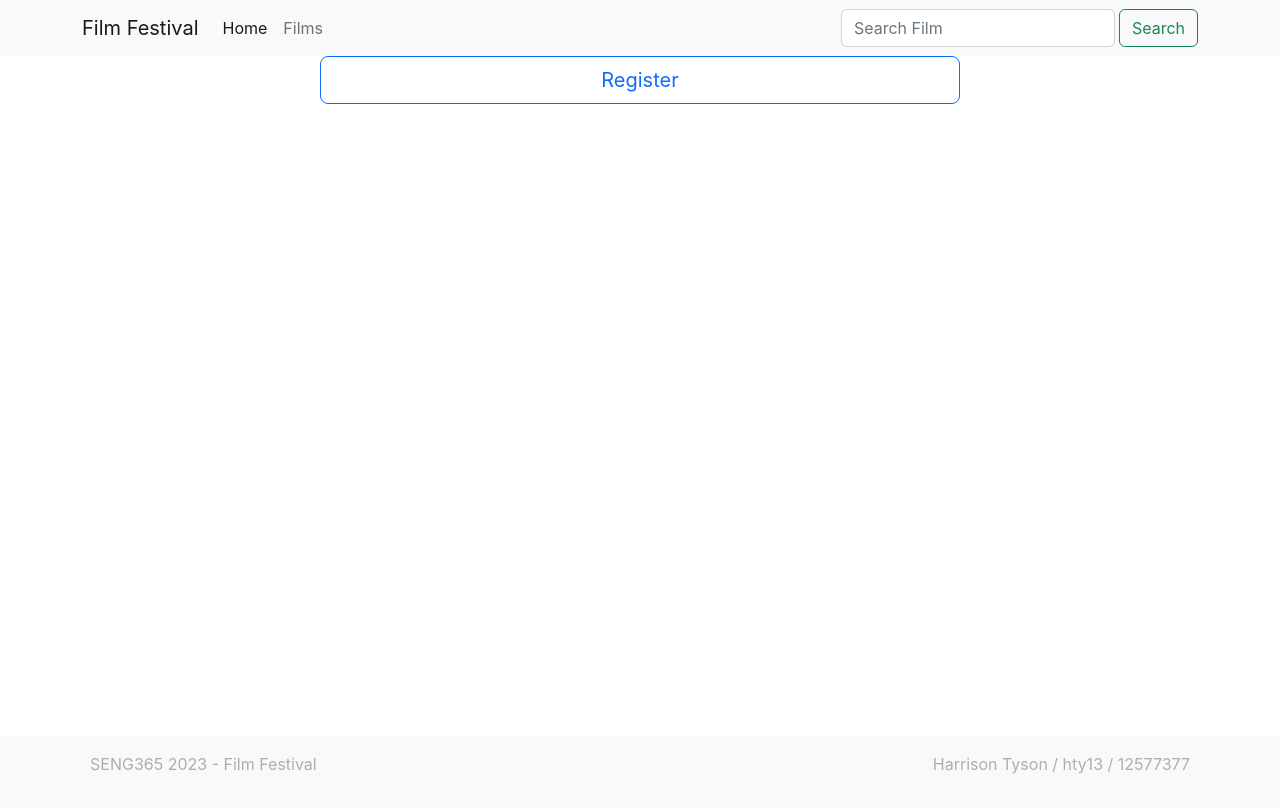
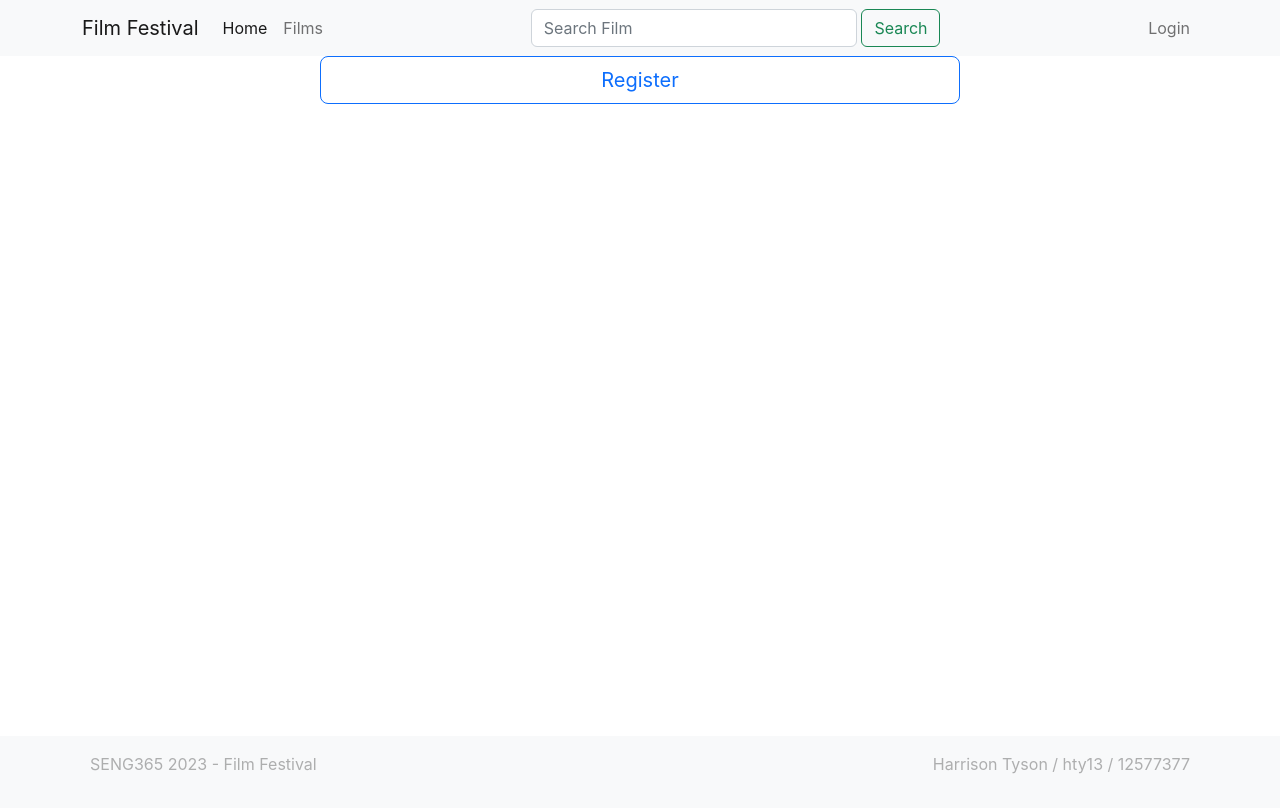
Before and after one commit to typhon-h/film-festival-frontend, a React (Create React App) app: page / in a window 1280 px wide. Built offline with nearby package versions, Linux system fonts and the light colour scheme.

Commit message:
Extracted NavLinks into a component

```diff
--- /dev/null
+++ b/src/components/NavLink.tsx
@@ -0,0 +1,14 @@
+import { useLocation } from "react-router-dom";
+
+const NavLink = (props: any) => {
+    const location = useLocation();
+
+
+    return (
+        <li className="nav-item">
+            <a className={'nav-link ' + (location.pathname === props.href ? 'active' : '')} href={props.href} aria-current="page">{props.children}</a>
+        </li>
+    )
+}
+
+export default NavLink
--- a/src/components/Navigation.tsx
+++ b/src/components/Navigation.tsx
@@ -1,8 +1,7 @@
-import { useLocation } from "react-router-dom";
+import Restricted from "../layouts/Restricted";
+import NavLink from "./NavLink";
 
 const Navigation = () => {
-    const location = useLocation();
-
     return (
         <nav className="navbar sticky-top navbar-expand-lg navbar-light bg-light ">
             <div className="container">
@@ -10,19 +9,24 @@
                 <button className="navbar-toggler hidden-lg-up" type="button" data-bs-toggle="collapse" data-bs-target="#collapsibleNavId" aria-controls="collapsibleNavId"
                     aria-expanded="false" aria-label="Toggle navigation"><i className="bi bi-list"></i></button>
                 <div className="collapse navbar-collapse" id="collapsibleNavId">
-                    <ul className="navbar-nav me-auto mt-2 mt-lg-0">
-                        <li className="nav-item">
-                            <a className={'nav-link ' + (location.pathname === '/' ? 'active' : '')} href="/" aria-current="page">Home</a>
-                        </li>
-                        <li className="nav-item">
-                            <a className={'nav-link ' + (location.pathname === '/films' ? 'active' : '')} href="/films" aria-current="page">Films</a>
-                        </li>
-                    </ul>
+                    <div className=' d-flex flex-column align-items-center flex-lg-row justify-content-between col-12'>
+                        <ul className="navbar-nav order-0">
+                            <NavLink href={'/'}>Home</NavLink>
+                            <NavLink href={'/films'}>Films</NavLink>
+                        </ul>
 
-                    <form action="/films" className="d-flex flex-column flex-lg-row form-inline my-2 my-lg-0">
-                        <input name="q" className="form-control mb-1 mb-lg-0 me-lg-1" type="search" placeholder="Search Film" aria-label="Search" maxLength={64} />
-                        <button className="btn btn-outline-success my-2 my-sm-0" type="submit">Search</button>
-                    </form>
+                        <form action="/films" className="d-flex flex-column flex-lg-row form-inline my-2 my-lg-0 col-10 col-lg-5 order-2 order-lg-1">
+                            <input name="q" className="form-control mb-1 mb-lg-0 me-lg-1" type="search" placeholder="Search Film" aria-label="Search" maxLength={64} />
+                            <button className="btn btn-outline-success my-2 my-sm-0" type="submit">Search</button>
+                        </form>
+
+                        <ul className="navbar-nav mt-2 mt-lg-0 order-1 order-lg-2">
+                            <Restricted auth={false}>
+                                <NavLink href={'/login'}>Login</NavLink>
+                            </Restricted>
+                        </ul>
+                    </div>
+
                 </div>
             </div>
         </nav>
```
